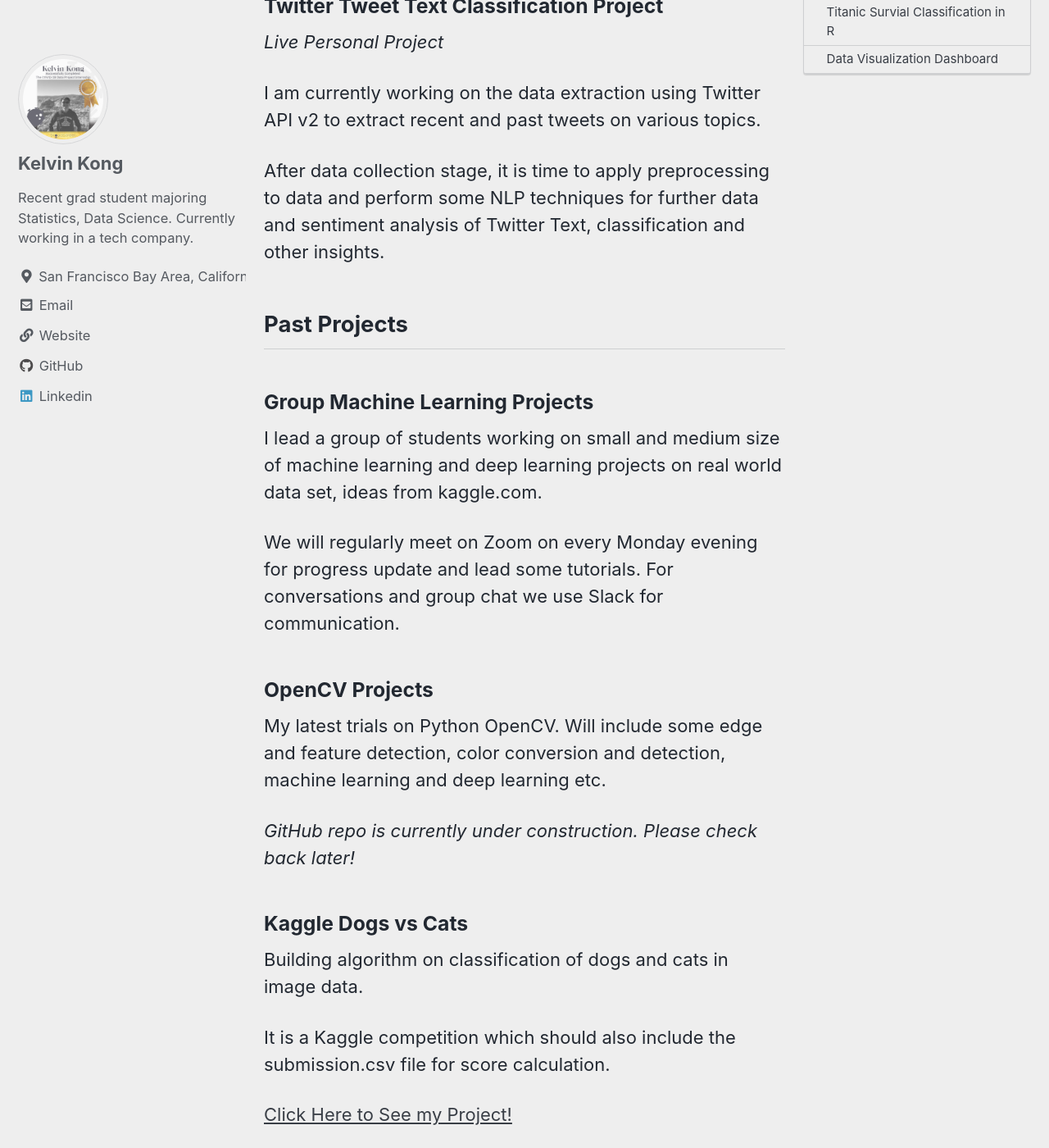
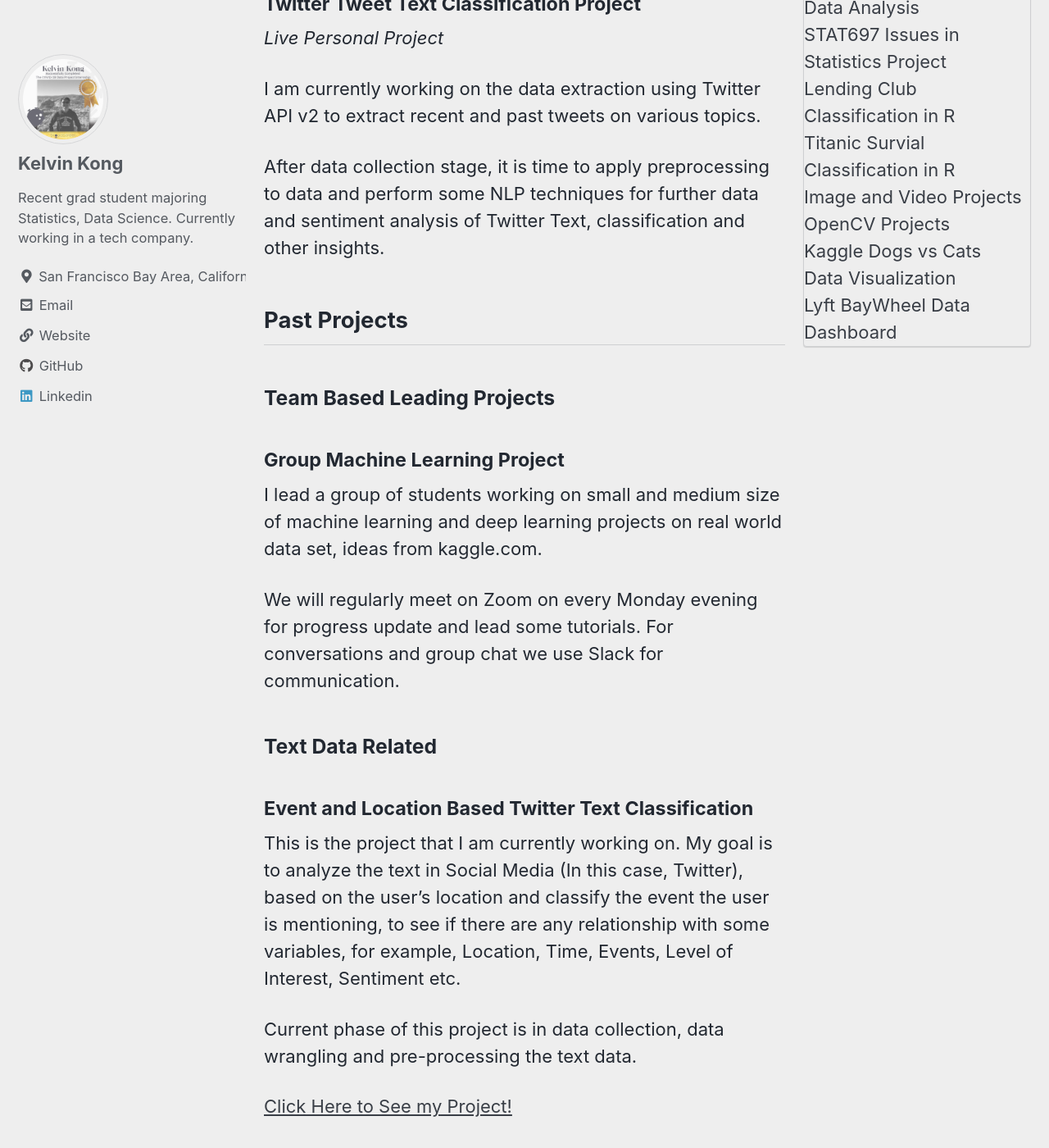
Before and after one commit to kelvin-cykong/kelvin-cykong.github.io, a Jekyll site: the page built from pages/projects.md, in a window 1280 px wide and 1400 px high, scrolled down 702 px. Shown: the whole window at 82% size. Built offline with Jekyll 4.4.1, drawn with Linux system fonts in a browser that asks for light colours; cached includes are drawn as plain includes; comment, search, counter and statistics services are not loaded; some of the changed text lies outside the part shown.

Commit message:
restructure page

```diff
--- a/pages/projects.md
+++ b/pages/projects.md
@@ -12,7 +12,7 @@
 
 
 ## Current Projects
-### Twitter Tweet Text Classification Project
+#### Twitter Tweet Text Classification Project
 *Live Personal Project*
 
 
@@ -24,7 +24,9 @@
 
 
 ## Past Projects
-### Group Machine Learning Projects
+### Team Based Leading Projects
+#### Group Machine Learning Project
+
 
 
 I lead a group of students working on small and medium size of machine learning and deep learning projects on real world data set, ideas from kaggle.com.
@@ -32,28 +34,9 @@
 We will regularly meet on Zoom on every Monday evening for progress update and lead some tutorials. For conversations and group chat we use Slack for communication.
 
 
-### OpenCV Projects
 
-
-
-My latest trials on Python OpenCV. Will include some edge and feature detection, color conversion and detection, machine learning and deep learning etc.
-
-*GitHub repo is currently under construction. Please check back later!*
-
-
-
-### Kaggle Dogs vs Cats
-
-
-
-Building algorithm on classification of dogs and cats in image data.
-
-It is a Kaggle competition which should also include the submission.csv file for score calculation.
-
-[Click Here to See my Project!](https://github.com/kelvin-cykong/KaggleDogs_Cats)
-
-
-### Event and Location Based Twitter Text Classification
+### Text Data Related
+#### Event and Location Based Twitter Text Classification
 This is the project that I am currently working on. My goal is to analyze the text in Social Media (In this case, Twitter), based on the user's location and classify the event the user is mentioning, to see if there are any relationship with some variables, for example, Location, Time, Events, Level of Interest, Sentiment etc.
 
 Current phase of this project is in data collection, data wrangling and pre-processing the text data.
@@ -62,7 +45,7 @@
 
 
 
-### STAT694 Applied Research in Statistics Research Project
+#### STAT694 Applied Research in Statistics Research Project
 *Worked from Aug 2020 - Dec 2020*
 
 
@@ -73,7 +56,9 @@
 [Click Here to See my Presentation!](/docs/stat694_presentation.html)
 
 
-### STAT697 Issues in Statistics Project
+
+### Data Analysis
+#### STAT697 Issues in Statistics Project
 *Worked from Jan 2020 - Mar 2020*
 
 
@@ -99,5 +84,30 @@
 [Click Here to See my Project!](https://github.com/kelvin-cykong/MachineLearning-Projects/Kaggle_Titanic_Classification_in_R)
 
 
-### Data Visualization Dashboard
+
+### Image and Video Projects
+#### OpenCV Projects
+
+
+
+My latest trials on Python OpenCV. Will include some edge and feature detection, color conversion and detection, machine learning and deep learning etc.
+
+*GitHub repo is currently under construction. Please check back later!*
+
+
+
+#### Kaggle Dogs vs Cats
+
+
+
+Building algorithm on classification of dogs and cats in image data.
+
+It is a Kaggle competition which should also include the submission.csv file for score calculation.
+
+[Click Here to See my Project!](https://github.com/kelvin-cykong/KaggleDogs_Cats)
+
+
+
+### Data Visualization
+#### Lyft BayWheel Data Dashboard
 [FlexDashboard of Lyft BayWheel Data using R Packages](/docs/Problem_03_flexdashboard.html)
```
